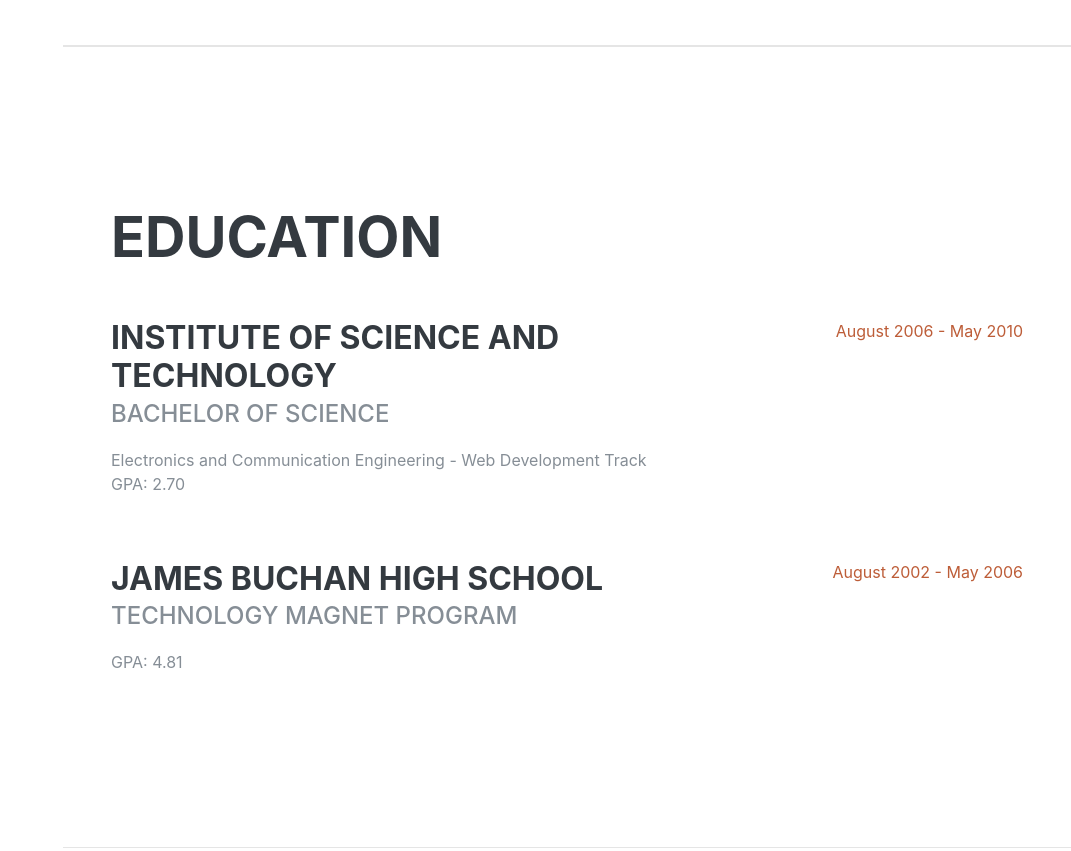
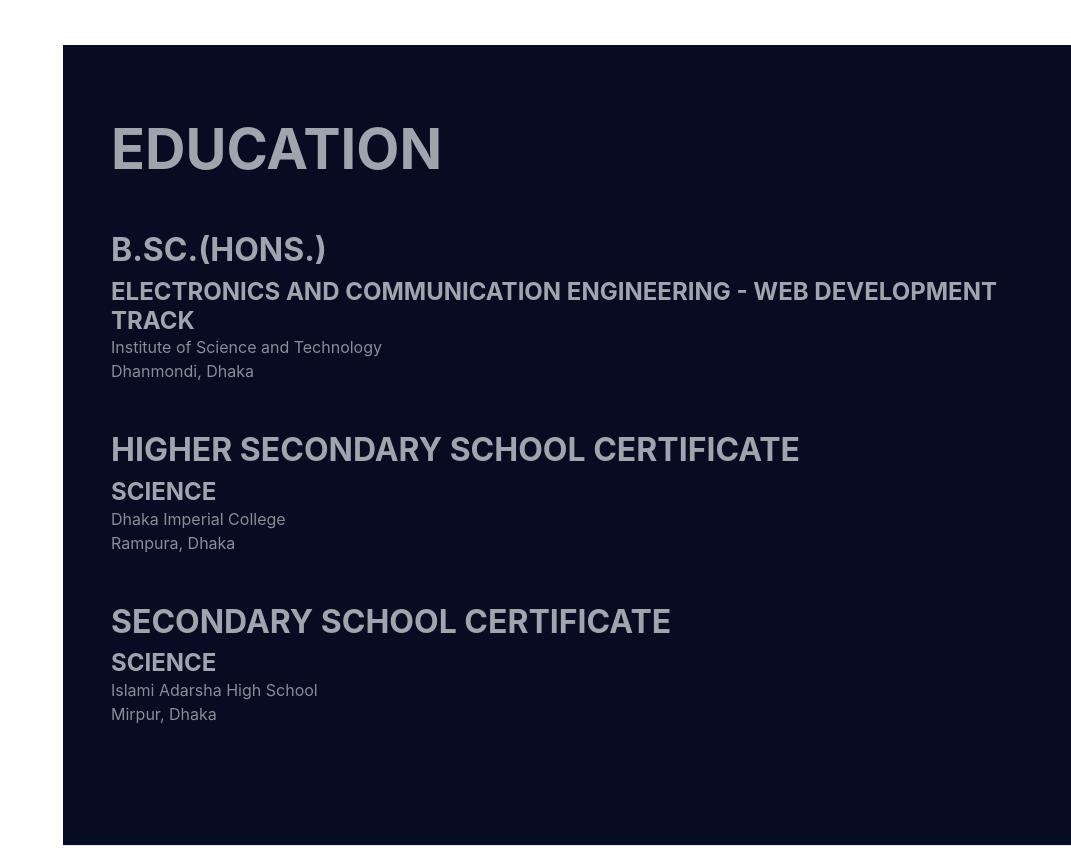
Before and after one commit to Biplob14/portfolio, a plain HTML site: page index.html in a window 1280 px wide. Shown: the part 935-1786 px from the top of the page, without its empty margins (209-1280 px from the left). Drawn offline with Linux system fonts and the light colour scheme; a script that the page names is missing; a web font is replaced by a local one.

Commit message:
interface changed

```diff
--- a/index.html
+++ b/index.html
@@ -85,7 +85,7 @@
                 </div>
             </div>
         </section>
-        <hr class="m-0">
+        <!-- <hr class="m-0"> -->
         <!-- <section class="resume-section p-3 p-lg-5 d-flex justify-content-center" id="experience">
             <div class="w-100">
                 <h2 class="mb-5">Experience</h2>
@@ -148,34 +148,39 @@
             </div>
         </section> -->
 
-        <hr class="m-0">
-
+        <!-- <hr class="m-0"> -->
+        <!-- <div style="clear: both;"></div> -->
         <section class="resume-section p-3 p-lg-5 d-flex align-items-center" id="education">
             <div class="w-100">
                 <h2 class="mb-5">Education</h2>
 
                 <div class="resume-item d-flex flex-column flex-md-row justify-content-between mb-5">
                     <div class="resume-content">
-                        <h3 class="mb-0">Institute of Science and Technology</h3>
-                        <div class="subheading mb-3">Bachelor of Science</div>
-                        <div>Electronics and Communication Engineering - Web Development Track</div>
-                        <p>GPA: 2.70</p>
-                    </div>
-                    <div class="resume-date text-md-right">
-                        <span class="text-primary">August 2006 - May 2010</span>
+                        <h3>B.Sc.(Hons.)</h3>
+                         <h4 class="mb-0">Electronics and Communication Engineering - Web Development Track</h4>
+                        <div>Institute of Science and Technology</div>
+                        <div>Dhanmondi, Dhaka</div>
                     </div>
                 </div>
 
-                <div class="resume-item d-flex flex-column flex-md-row justify-content-between">
+                <div class="resume-item d-flex flex-column flex-md-row justify-content-between mb-5">
                     <div class="resume-content">
-                        <h3 class="mb-0">James Buchan High School</h3>
-                        <div class="subheading mb-3">Technology Magnet Program</div>
-                        <p>GPA: 4.81</p>
-                    </div>
-                    <div class="resume-date text-md-right">
-                        <span class="text-primary">August 2002 - May 2006</span>
+                        <h3>Higher Secondary School Certificate</h3>
+                         <h4 class="mb-0">Science</h4>
+                        <div>Dhaka Imperial College</div>
+                        <div>Rampura, Dhaka</div>
                     </div>
                 </div>
+
+                <div class="resume-item d-flex flex-column flex-md-row justify-content-between mb-5">
+                    <div class="resume-content">
+                        <h3>Secondary School Certificate</h3>
+                         <h4 class="mb-0">Science</h4>
+                        <div>Islami Adarsha High School</div>
+                        <div>Mirpur, Dhaka</div>
+                    </div>
+                </div>
+
             </div>
         </section>
 
--- a/resource/style.css
+++ b/resource/style.css
@@ -32,6 +32,10 @@
   font-weight: 500;
 
 }
+#education{
+  background-color: #060c21;
+  width: 100%;
+}
 
   h1,
   h2,
@@ -42,7 +46,7 @@
     font-family: 'Saira Extra Condensed', -apple-system, BlinkMacSystemFont, 'Segoe UI', Roboto, 'Helvetica Neue', Arial, sans-serif, 'Apple Color Emoji', 'Segoe UI Emoji', 'Segoe UI Symbol', 'Noto Color Emoji';
     font-weight: 700;
     text-transform: uppercase;
-    color: #343a40;
+    color: #9fa5ac;
   }
 
   .first-name {
@@ -168,7 +172,7 @@
   section.resume-section {
     padding-top: 5rem !important;
     padding-bottom: 5rem !important;
-    max-width: 75rem;
+    /* max-width: 75rem; */
   }
 
   section.resume-section .resume-item .resume-date {
```
